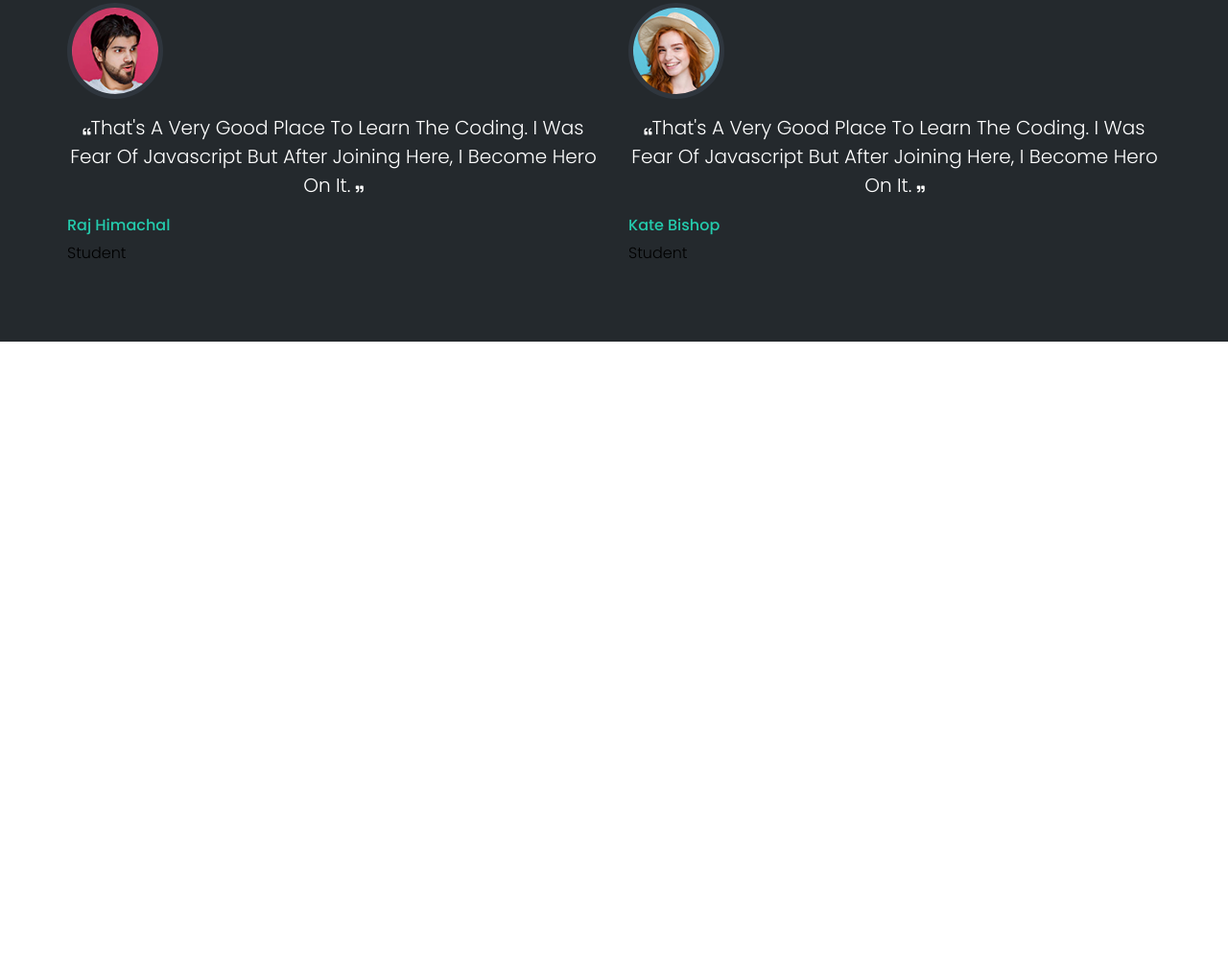
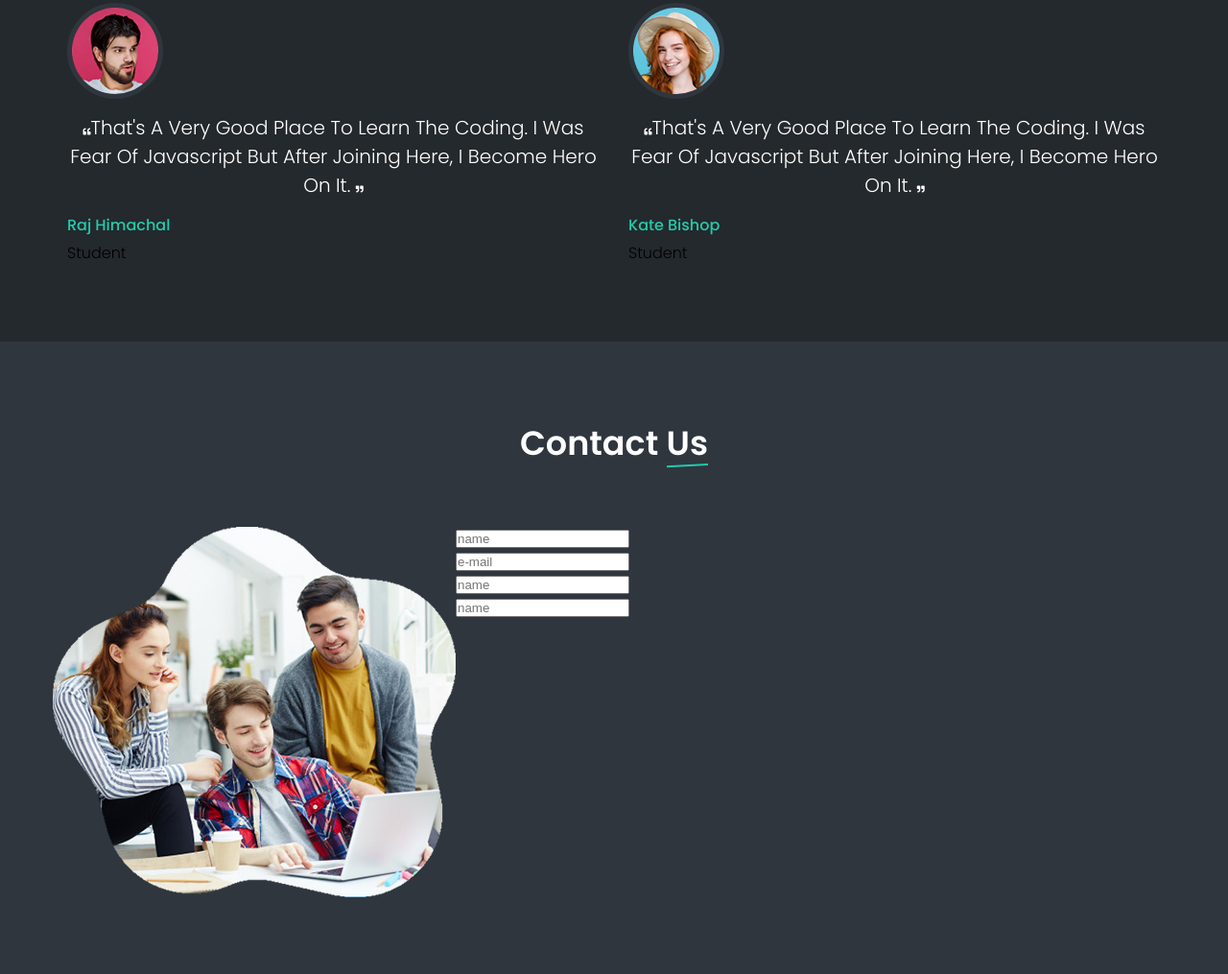
Before and after one commit to prantokhaan/ebong-it, a plain HTML site: page index.html in a window 1280 px wide. Shown: the part 3037-4052 px from the top of the page at 96% size. Before the commit the page ends 3393 px from the top, so only its background shows below. Drawn offline with Linux system fonts and the light colour scheme.

Commit message:
--- Auto-Git Commit ---

```diff
--- a/css/style.css
+++ b/css/style.css
@@ -519,3 +519,9 @@ p{
     color: var(--white-700);
     text-transform: capitalize;
 }
+
+/*contact section*/
+
+.contact-section{
+    background-color: var(--dark-700);
+}
--- a/index.html
+++ b/index.html
@@ -293,5 +293,39 @@
 </section>
 <!--reviews section ends-->
 
+<!--contact section starts-->
+<section class="contact-section sec-padding" id="contact">
+    <div class="container">
+        <div class="row">
+            <div class="section-title">
+                <h2>contact <span>us</span></h2>
+            </div>
+        </div>
+        <div class="row">
+
+                <div class="contact-img">
+                    <img src="img/contact-img.png" alt="">
+                </div>
+            <div class="contact-form">
+                <form >
+                    <div class="input-group">
+                        <input type="text" placeholder="name" class="form-control">
+                    </div>
+                    <div class="input-group">
+                        <input type="text" placeholder="e-mail" class="form-control">
+                    </div>
+                    <div class="input-group">
+                        <input type="text" placeholder="name" class="form-control">
+                    </div>
+                    <div class="input-group">
+                        <input type="text" placeholder="name" class="form-control">
+                    </div>
+                </form>
+            </div>
+        </div>
+    </div>
+</section>
+<!--contact section ends-->
+
 </body>
 </html>
```
